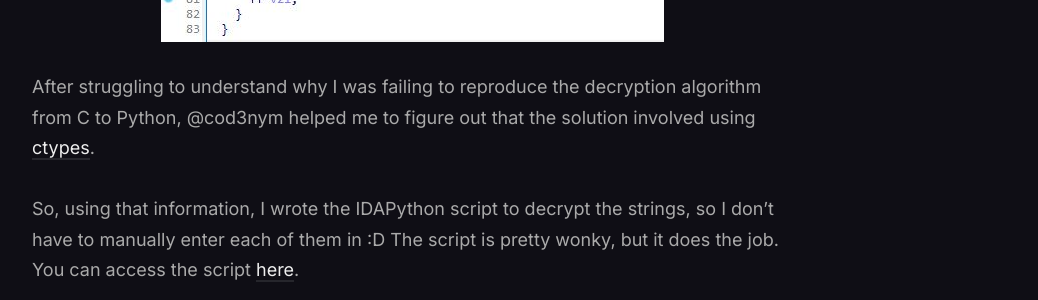
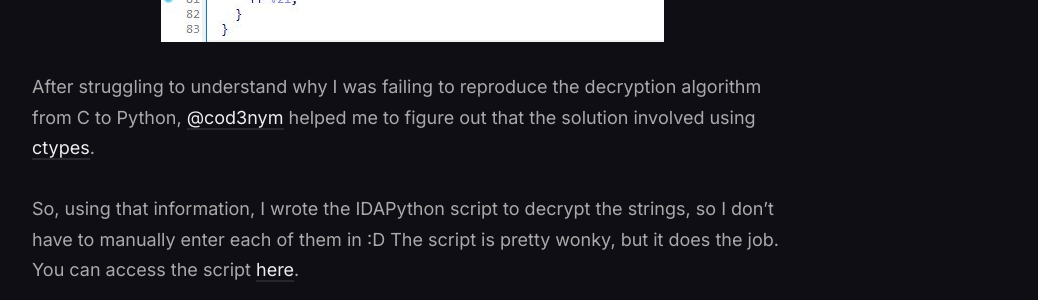
Before and after one commit to RussianPanda95/russianpanda95.github.io, a Jekyll site: the page built from _posts/2024-01-15-Atomic-Stealer-AMOS.md, in a window 1280 px wide and 900 px high, scrolled down 9482 px. Shown: the part 184-484 px from the top of the window, without its empty margins (228-1266 px from the left). Built offline with Jekyll 4.4.1, drawn with Linux system fonts in a browser that asks for light colours; nearby versions of some CDN libraries; comment, search, counter and statistics services are not loaded; some of the changed lines change nothing that is shown.

Commit message:
Second commit

```diff
--- a/_posts/2024-01-15-Atomic-Stealer-AMOS.md
+++ b/_posts/2024-01-15-Atomic-Stealer-AMOS.md
@@ -143,7 +143,7 @@ Let's briefly go through it:
 
 ![decryption_algo.JPG](/images/AtomicStealer/decryption_algo.JPG)
 
-After struggling to understand why I was failing to reproduce the decryption algorithm from C to Python, @cod3nym helped me to figure out that the solution involved using [ctypes](https://docs.python.org/3/library/ctypes.html).
+After struggling to understand why I was failing to reproduce the decryption algorithm from C to Python, [@cod3nym](https://twitter.com/cod3nym) helped me to figure out that the solution involved using [ctypes](https://docs.python.org/3/library/ctypes.html).
 
 So, using that information, I wrote the IDAPython script to decrypt the strings, so I don't have to manually enter each of them in :D The script is pretty wonky, but it does the job. You can access the script [here](https://github.com/RussianPanda95/IDAPython/blob/main/Atomic%20Stealer/idapython_amos_stealer_string_decrypt.py).
 
```
